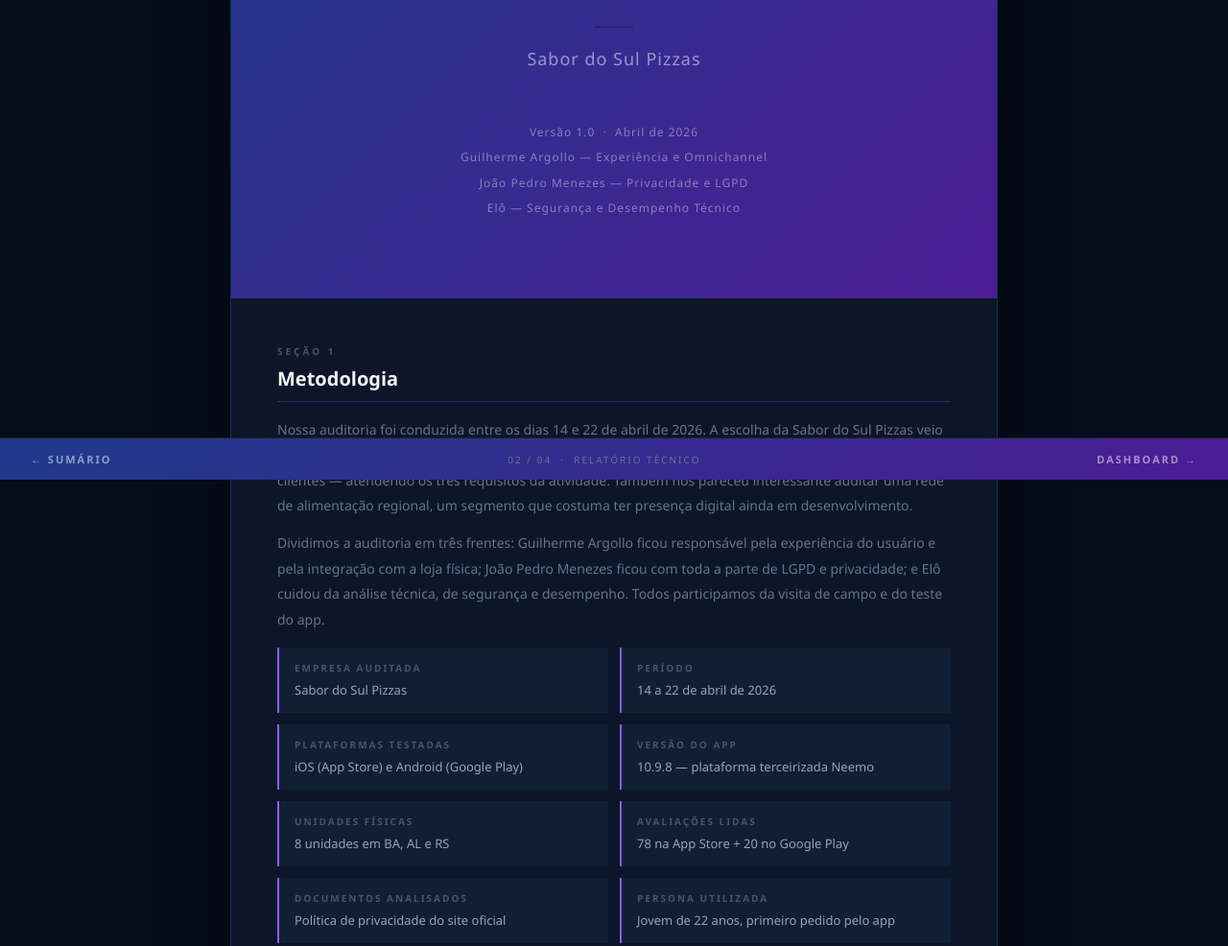
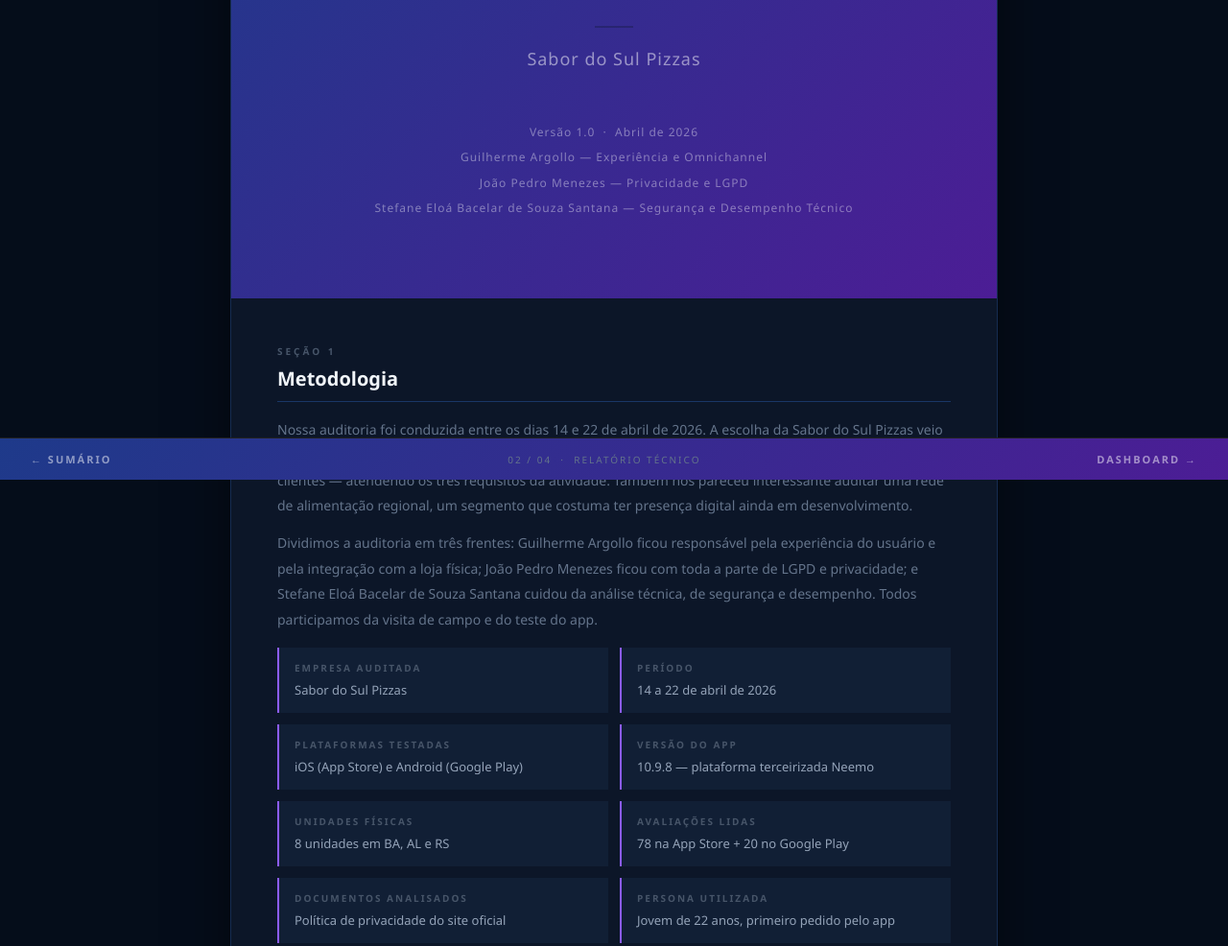
Before and after one commit to Gui18120/-auditoria-relatorio, a plain HTML site: page index.html in a window 1280 px wide. Shown: the part 300-1286 px from the top of the page at 96% size. Drawn offline with Linux system fonts and the light colour scheme.

Commit message:
Substitui Elô por Stefane Eloá Bacelar de Souza Santana

```diff
--- a/index.html
+++ b/index.html
@@ -70,7 +70,7 @@
       Versão 1.0 &nbsp;·&nbsp; Abril de 2026<br>
       Guilherme Argollo — Experiência e Omnichannel<br>
       João Pedro Menezes — Privacidade e LGPD<br>
-      Elô — Segurança e Desempenho Técnico
+      Stefane Eloá Bacelar de Souza Santana — Segurança e Desempenho Técnico
     </div>
   </div>
   <div class="body">
@@ -79,7 +79,7 @@
       <div class="section-label">Seção 1</div>
       <h2>Metodologia</h2>
       <p>Nossa auditoria foi conduzida entre os dias 14 e 22 de abril de 2026. A escolha da Sabor do Sul Pizzas veio de um critério simples: a empresa tem app, tem lojas físicas acessíveis e lida com dados pessoais de clientes — atendendo os três requisitos da atividade. Também nos pareceu interessante auditar uma rede de alimentação regional, um segmento que costuma ter presença digital ainda em desenvolvimento.</p>
-      <p>Dividimos a auditoria em três frentes: Guilherme Argollo ficou responsável pela experiência do usuário e pela integração com a loja física; João Pedro Menezes ficou com toda a parte de LGPD e privacidade; e Elô cuidou da análise técnica, de segurança e desempenho. Todos participamos da visita de campo e do teste do app.</p>
+      <p>Dividimos a auditoria em três frentes: Guilherme Argollo ficou responsável pela experiência do usuário e pela integração com a loja física; João Pedro Menezes ficou com toda a parte de LGPD e privacidade; e Stefane Eloá Bacelar de Souza Santana cuidou da análise técnica, de segurança e desempenho. Todos participamos da visita de campo e do teste do app.</p>
       <div class="info-grid">
         <div class="info-item"><strong>Empresa Auditada</strong><span>Sabor do Sul Pizzas</span></div>
         <div class="info-item"><strong>Período</strong><span>14 a 22 de abril de 2026</span></div>
@@ -161,7 +161,7 @@
     <div class="section">
       <div class="section-label">Seção 4 — Bloco C</div>
       <h2>Segurança e Desempenho Técnico</h2>
-      <p>Análise conduzida por Elô. O foco foi entender como o app se comporta tecnicamente — autenticação, estabilidade, velocidade e o que os usuários relatam sobre falhas.</p>
+      <p>Análise conduzida por Stefane Eloá Bacelar de Souza Santana. O foco foi entender como o app se comporta tecnicamente — autenticação, estabilidade, velocidade e o que os usuários relatam sobre falhas.</p>
       <table>
         <thead><tr><th>Critério</th><th>O que observamos</th><th>Nota</th></tr></thead>
         <tbody>
```
